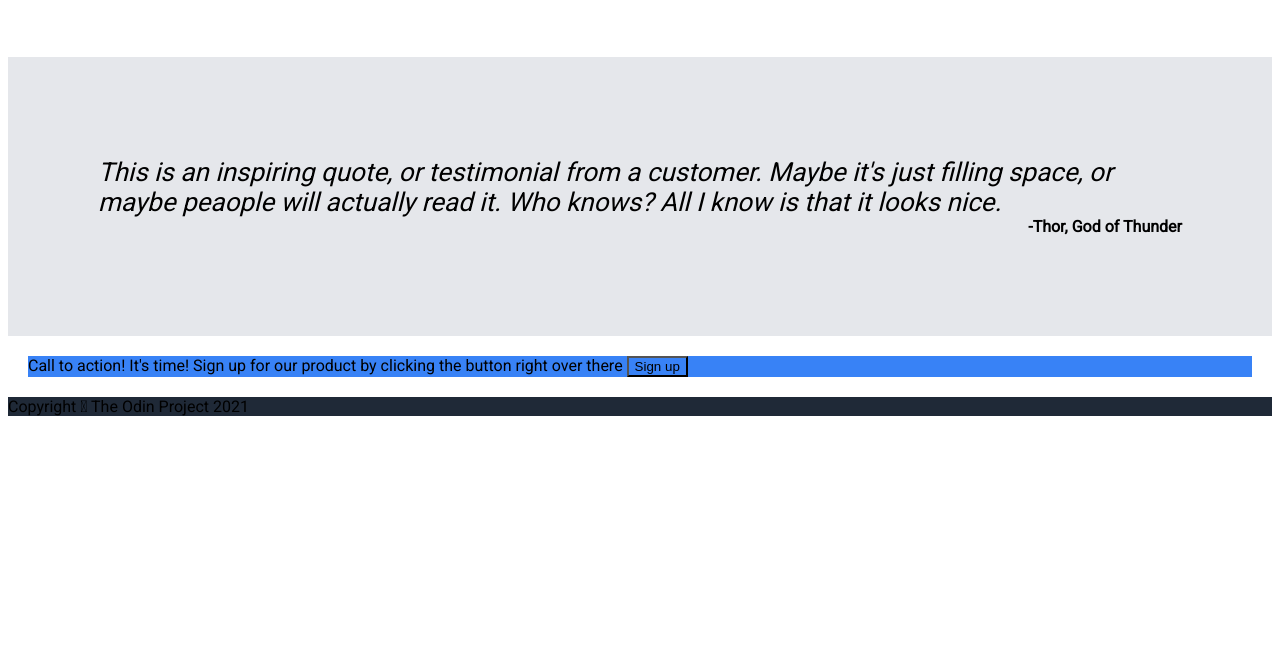
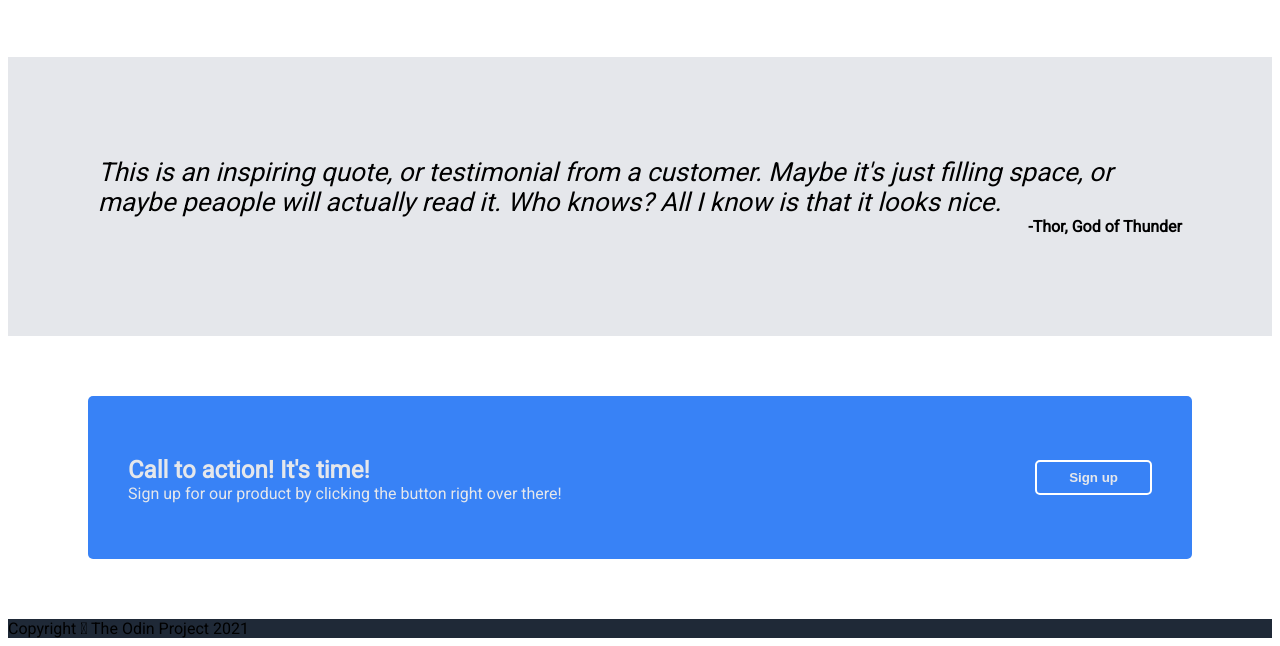
Before and after one commit to kelvin17-glitch/Odinproject1, a plain HTML site: page index.html in a window 1280 px wide. Shown: the part 652-1298 px from the top of the page. Before the commit the page ends 1076 px from the top, so only its background shows below. Drawn offline with Linux system fonts and the light colour scheme.

Commit message:
modified section four. one more to go!

```diff
--- a/index.html
+++ b/index.html
@@ -59,10 +59,12 @@
         <div class="by">-Thor, God of Thunder</div>
     </div>
     <div class="four">
-        <div>
-            Call to action! It's time!
-            Sign up for our product by clicking the button right over there
-            <button>Sign up</button>
+        <div class="container">
+            <div>
+              <h2>Call to action! It's time!</h2>
+              <p>Sign up for our product by clicking the button right over there!</p>
+            </div>
+        <button>Sign up</button>
         </div>
     </div>
     <div class="footer">
--- a/style.css
+++ b/style.css
@@ -47,15 +47,37 @@ a {
 }
 
 .four {
-    padding: 20px;
+    padding-top: 60px;
+    padding-bottom: 60px;
+    padding-left: 80px;
+    padding-right: 80px;
 }
 
-.four div {
+.container {
     background-color: #3882F6;
+    padding: 40px;
+    color: #E5E7EB;
+    border-radius: 5px;
+    display: flex;
+    align-items: center;
+    justify-content: space-between;
+}
+
+.container h2 {
+    margin-bottom: 0;
+}
+
+.container p {
+    margin-top: 0;
 }
 
 .four button {
     background-color: #3882F6;
+    border: 2px solid white;
+    border-radius: 5px;
+    color: #E5E7EB;
+    padding: 8px 32px;
+    font-weight: bold;
 }
 
 .two .title {
```
